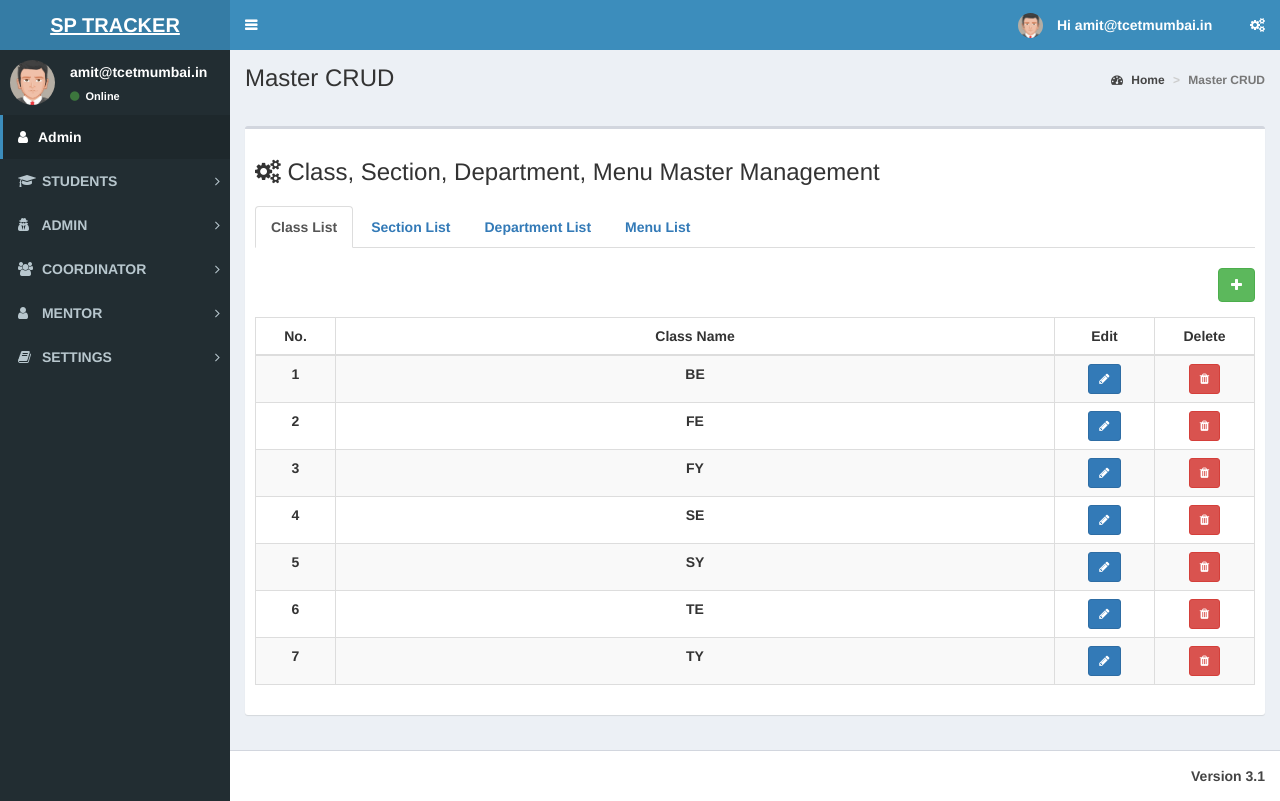
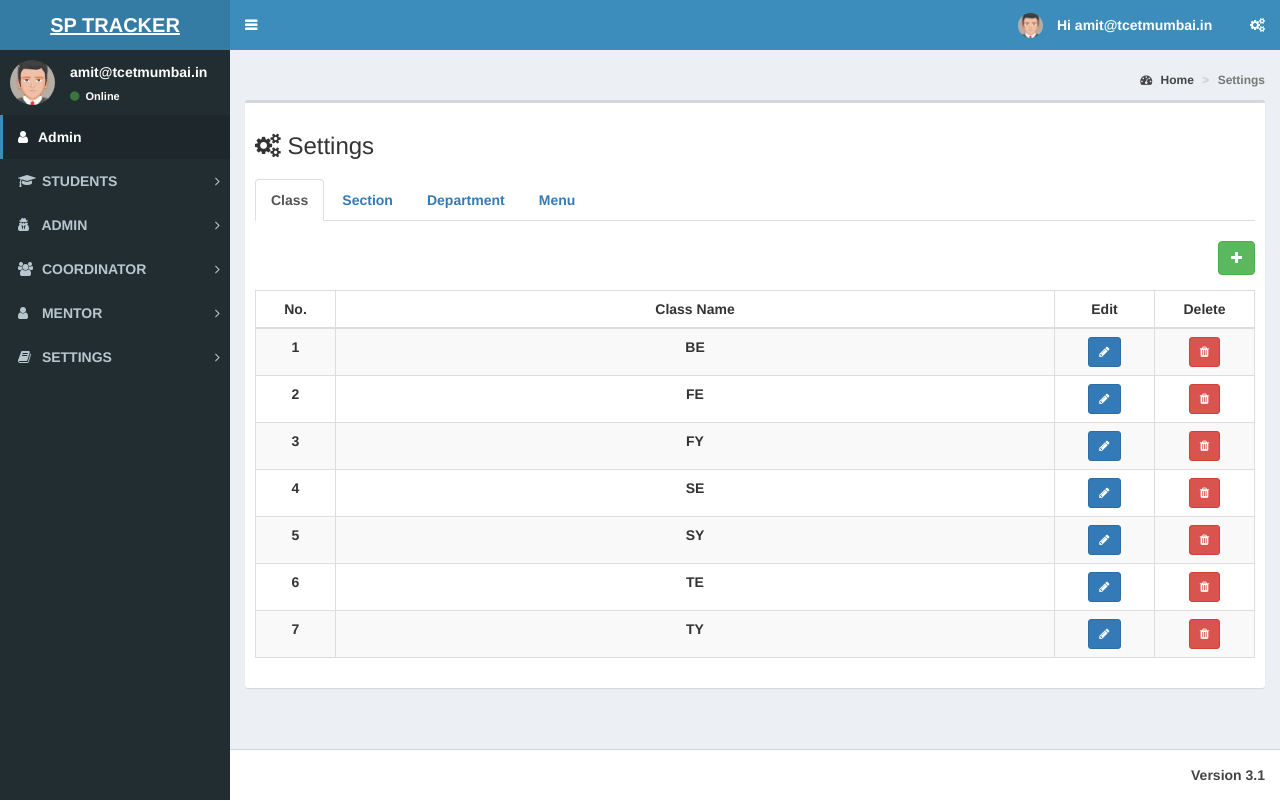
Before and after one commit to amitanandanurag/tcet_specialization_tracker, a PHP site: page /admin/class_crud_new.php in a window 1280 px wide. Run offline with PHP 8.4, Linux system fonts and the light colour scheme; a user stored in the database is signed in; data comes from the database, SQL or seed files in the repository; some libraries are stand-ins or nearby versions.

```diff
--- a/admin/class_crud_new.php
+++ b/admin/class_crud_new.php
@@ -206,16 +206,15 @@ foreach ($masters as $type => $meta) {
 
 <div class="content-wrapper">
   <section class="content-header">
-    <h1>Master CRUD</h1>
     <ol class="breadcrumb">
       <li><a href="index.php"><i class="fa fa-dashboard"></i> Home</a></li>
-      <li class="active">Master CRUD</li>
+      <li class="active">Settings</li>
     </ol>
   </section>
 
   <section class="content" style="margin-top: 20px;">
     <div class="box" style="padding: 10px;">
-      <h3><i class="fa fa-cogs"></i> Class, Section, Department, Menu Master Management</h3>
+      <h3><i class="fa fa-cogs"></i> Settings</h3>
 
       <?php if ($alertMessage !== '') { ?>
         <div class="alert alert-<?php echo htmlspecialchars($alertType); ?> alert-dismissible" style="margin-top: 15px;">
@@ -225,13 +224,13 @@ foreach ($masters as $type => $meta) {
       <?php } ?>
 
       <ul class="nav nav-tabs" style="margin-top: 20px;">
-        <li class="<?php echo ($activeTab === 'class-list') ? 'active' : ''; ?>"><a data-toggle="tab" href="#class-list">Class List</a></li>
+        <li class="<?php echo ($activeTab === 'class-list') ? 'active' : ''; ?>"><a data-toggle="tab" href="#class-list">Class</a></li>
 
-        <li class="<?php echo ($activeTab === 'section-list') ? 'active' : ''; ?>"><a data-toggle="tab" href="#section-list">Section List</a></li>
+        <li class="<?php echo ($activeTab === 'section-list') ? 'active' : ''; ?>"><a data-toggle="tab" href="#section-list">Section</a></li>
 
-        <li class="<?php echo ($activeTab === 'department-list') ? 'active' : ''; ?>"><a data-toggle="tab" href="#department-list">Department List</a></li>
+        <li class="<?php echo ($activeTab === 'department-list') ? 'active' : ''; ?>"><a data-toggle="tab" href="#department-list">Department</a></li>
 
-        <li class="<?php echo ($activeTab === 'menu-list') ? 'active' : ''; ?>"><a data-toggle="tab" href="#menu-list">Menu List</a></li>
+        <li class="<?php echo ($activeTab === 'menu-list') ? 'active' : ''; ?>"><a data-toggle="tab" href="#menu-list">Menu</a></li>
       </ul>
 
       <div class="tab-content" style="padding-top: 20px;">
--- a/admin/header/side_menu.php
+++ b/admin/header/side_menu.php
@@ -67,7 +67,7 @@
 </span>
 </a>
 <ul class="treeview-menu">
-<li><a href="class_crud_new.php"><i class="fa fa-cogs"></i>MANAGE CLASS</a></li>
+<li><a href="class_crud_new.php"><i class="fa fa-cogs"></i>SETTING</a></li>
 </ul>
 </li>
 
```
